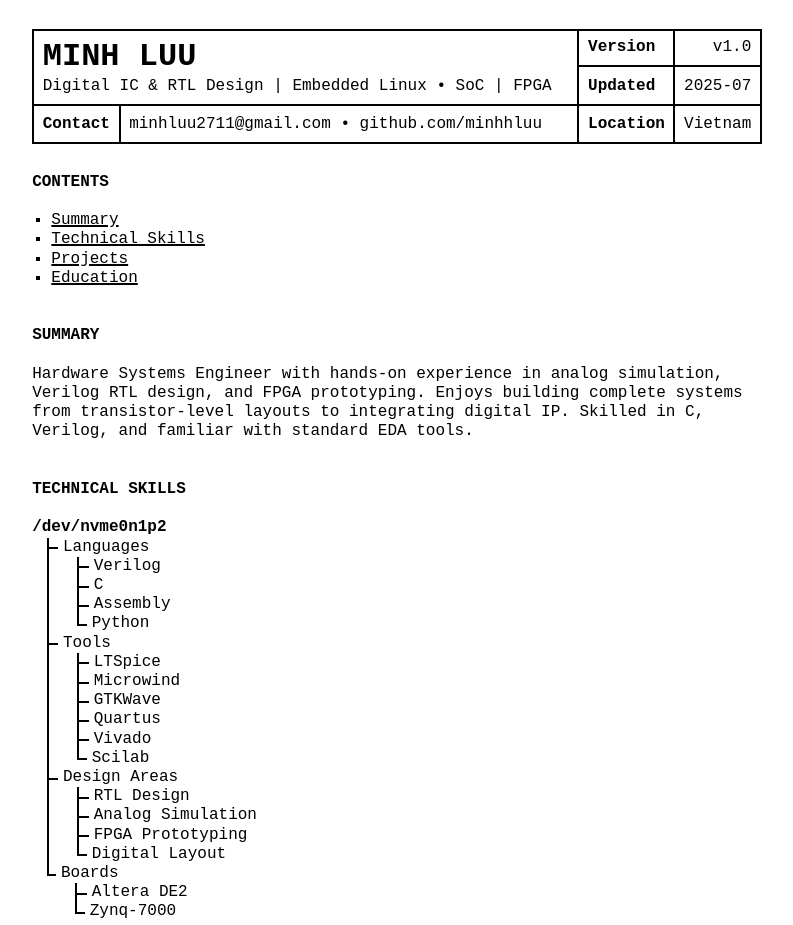
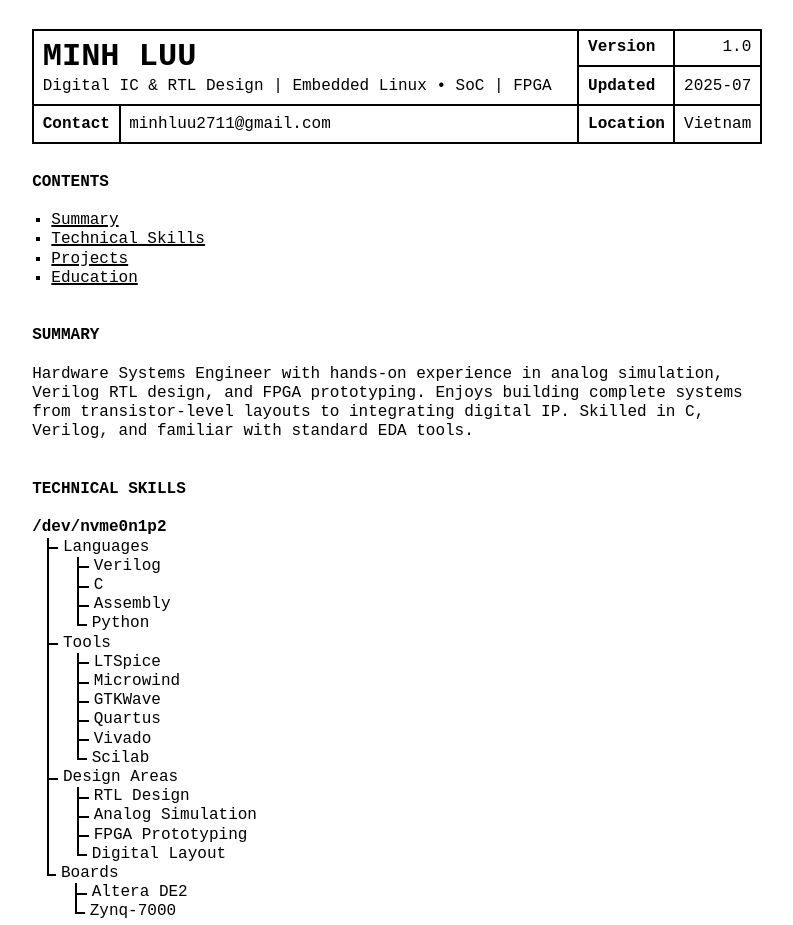
Before and after one commit to minhhluu/subdo_cv, a website: page index.html in a window 1280 px wide. Shown: the top 925 px of the page, without its empty margins (243-1036 px from the left). Drawn offline with Linux system fonts and the light colour scheme; a web font is replaced by a local one.

Commit message:
update content

```diff
--- a/index.html
+++ b/index.html
@@ -10,7 +10,6 @@
   <link rel="stylesheet" href="src/index.css" />
 </head>
 <body>
-
 <table class="header">
   <tr>
     <td colspan="2" rowspan="2" class="width-auto">
@@ -18,7 +17,7 @@
       <span class="subtitle">Digital IC & RTL Design | Embedded Linux • SoC | FPGA</span>
     </td>
     <th>Version</th>
-    <td class="width-min">v1.0</td>
+    <td class="width-min">1.0</td>
   </tr>
   <tr>
     <th>Updated</th>
@@ -26,7 +25,7 @@
   </tr>
   <tr>
     <th class="width-min">Contact</th>
-    <td class="width-auto">minhluu2711@gmail.com • github.com/minhhluu</td>
+    <td class="width-auto">minhluu2711@gmail.com</td>
     <th class="width-min">Location</th>
     <td>Vietnam</td>
   </tr>
@@ -134,6 +133,7 @@
 <hr>
 © 2025 Minh Luu
 <p> The Monospace Web by <a href="https://github.com/owickstrom/the-monospace-web">Oskar Wickström</a></p>
-
+<div class="debug-grid"></div>
+<script src="src/index.js"></script>
 </body>
 </html>
```
